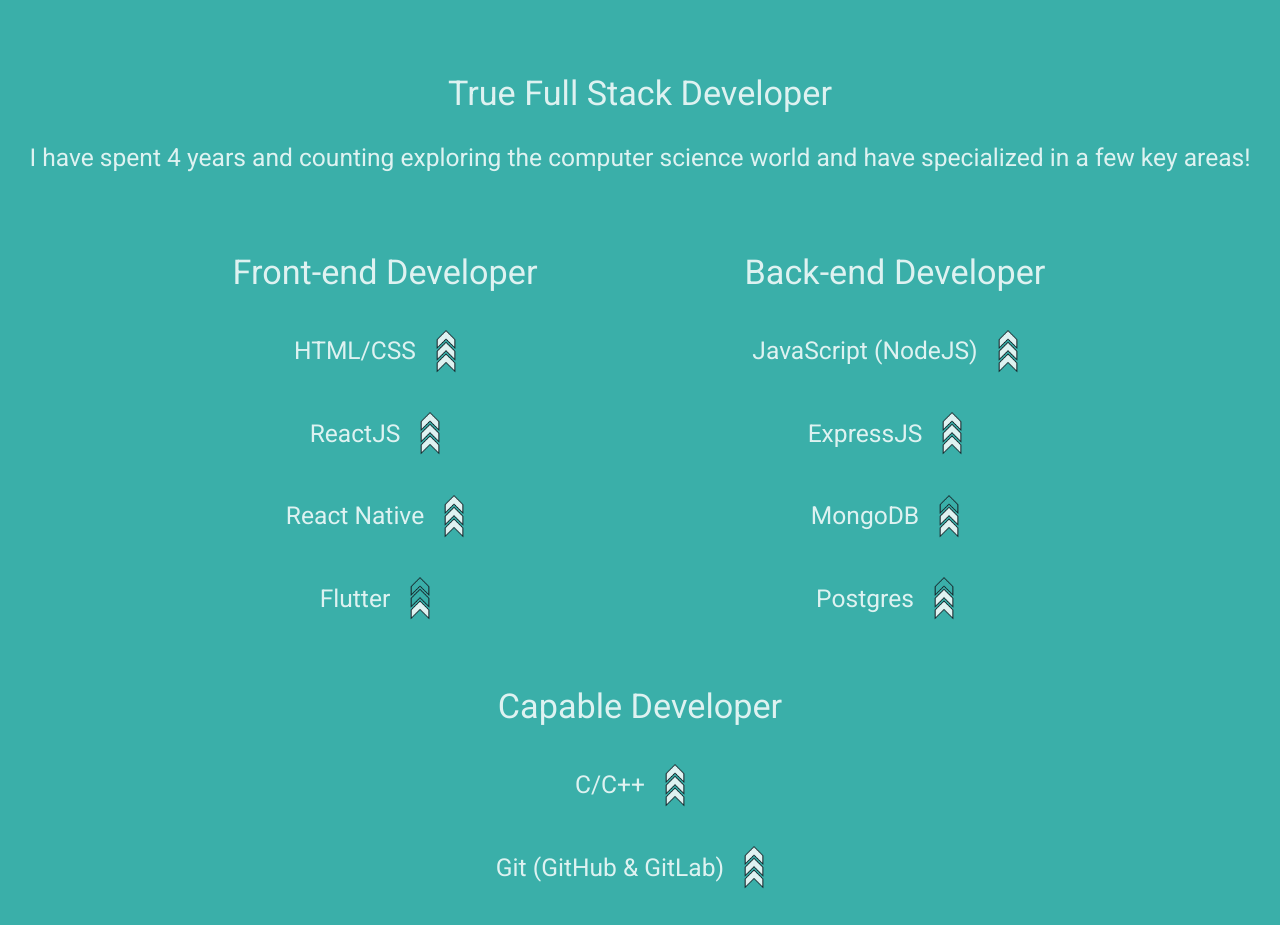
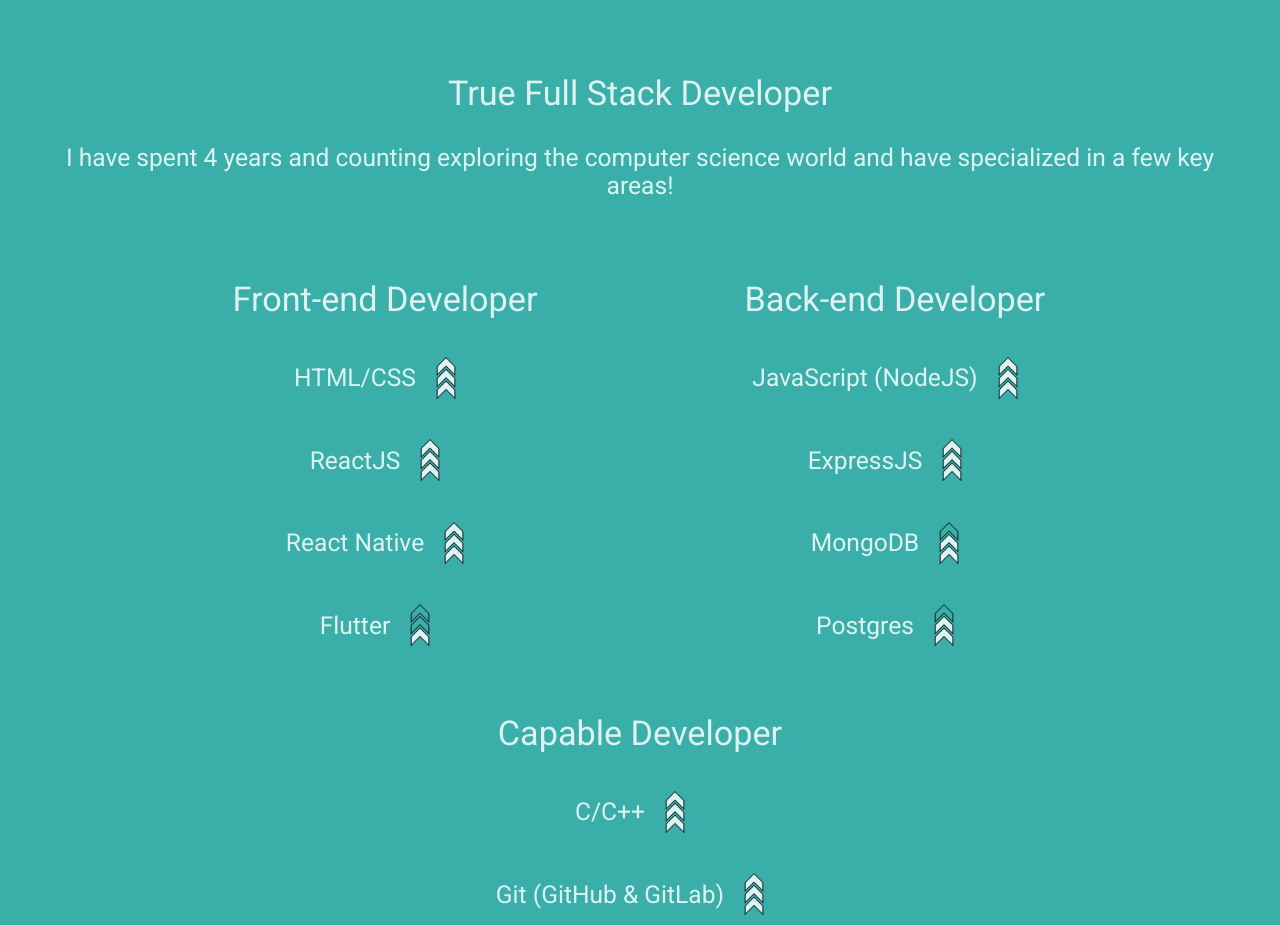
Before and after one commit to matthew-plusprogramming/matthewlin.dev, a React (Create React App) app: page /about in a window 1280 px wide. Shown: the part 1300-2225 px from the top of the page. Built offline with nearby package versions, Linux system fonts and the light colour scheme.

Commit message:
Added utility class for flex container

```diff
--- a/src/styles/app.scss
+++ b/src/styles/app.scss
@@ -69,6 +69,17 @@ p {
   display: flex;
   flex-direction: column;
 }
+.flex-container {
+  // Set inner padding
+  width: 100%;
+  padding: 0 3rem;
+  @media #{$medium-and-down} {
+    padding: 0 2rem;
+  }
+  @media #{$medium-and-down} {
+    padding: 0 1rem;
+  }
+}
 .flex-1 {
   flex: 1;
 }
```
